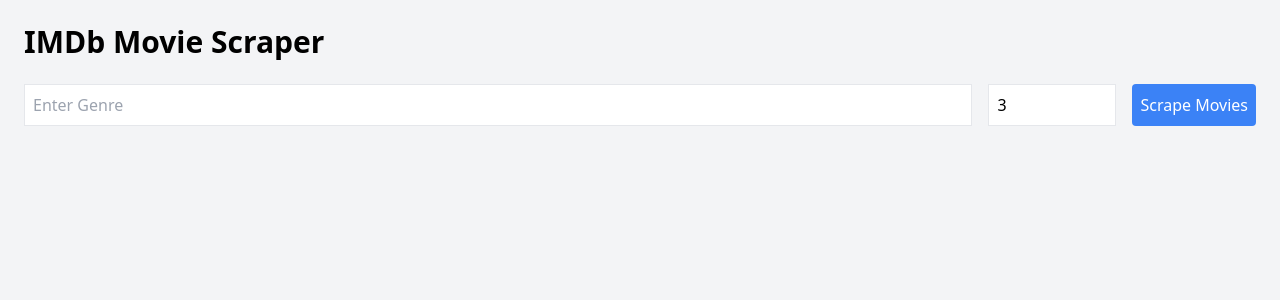
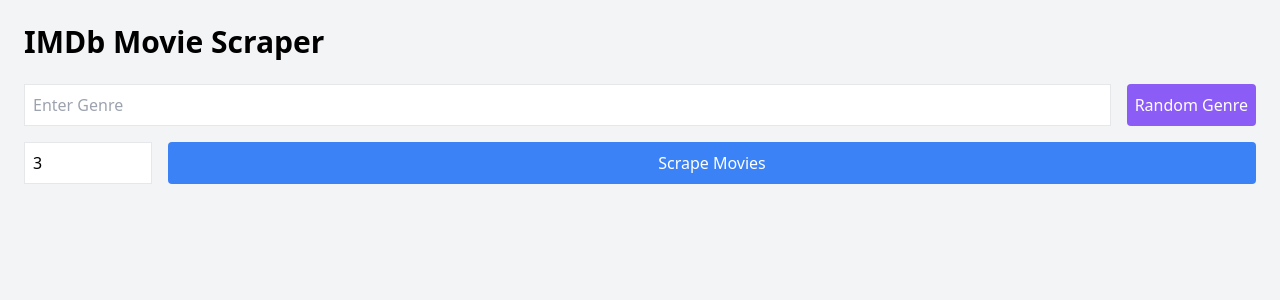
Before and after one commit to MitchellAnt/Scraper, a Django app: page / in a window 1280 px wide. Shown: the top 300 px of the page. Run offline with Django 4.2, Linux system fonts and the light colour scheme.

Commit message:
Added Random genre bonus option

```diff
--- a/backend/movies/templates/movies/scraper.html
+++ b/backend/movies/templates/movies/scraper.html
@@ -5,14 +5,33 @@
     <h1 class="text-3xl font-bold mb-6">IMDb Movie Scraper</h1>
 
     <form id="scrape-form" class="mb-6">
+        <div class="flex flex-col space-y-4">
             <div class="flex space-x-4">
+                <div class="flex-grow">
                     <input
                         type="text"
                         name="genre"
+                        id="genre-input"
                         placeholder="Enter Genre"
-                class="border p-2 flex-grow"
+                        class="border p-2 w-full"
                         required
+                        list="genre-list"
                     >
+                    <datalist id="genre-list">
+                        {% for genre in genres %}
+                            <option value="{{ genre|title }}">
+                        {% endfor %}
+                    </datalist>
+                </div>
+                <button
+                    type="button"
+                    id="random-genre"
+                    class="bg-purple-500 text-white p-2 rounded hover:bg-purple-600 min-w-[120px]"
+                >
+                    Random Genre
+                </button>
+            </div>
+            <div class="flex space-x-4">
                 <input
                     type="number"
                     name="max_pages"
@@ -24,10 +43,11 @@
                 >
                 <button
                     type="submit"
-                class="bg-blue-500 text-white p-2 rounded hover:bg-blue-600"
+                    class="bg-blue-500 text-white p-2 rounded hover:bg-blue-600 flex-grow"
                 >
                     Scrape Movies
                 </button>
+            </div>
         </div>
     </form>
 
@@ -64,6 +84,25 @@
     }
     return response.json();
 }
+
+async function getRandomGenre() {
+    const response = await fetch('/api/movies/random-genre/');
+    if (!response.ok) {
+        throw new Error('Failed to get random genre');
+    }
+    const data = await response.json();
+    return data.genre;
+}
+
+document.getElementById('random-genre').addEventListener('click', async () => {
+    try {
+        const genre = await getRandomGenre();
+        document.getElementById('genre-input').value = genre;
+    } catch (error) {
+        document.getElementById('error').textContent = error.message;
+        document.getElementById('error').classList.remove('hidden');
+    }
+});
 
 function updatePaginationUI() {
     const paginationEl = document.getElementById('pagination');
@@ -105,6 +144,7 @@
     });
 }
 
+// Previous page handler
 document.getElementById('prev-page').addEventListener('click', async () => {
     if (currentPage > 1) {
         currentPage--;
@@ -119,6 +159,7 @@
     }
 });
 
+// Next page handler
 document.getElementById('next-page').addEventListener('click', async () => {
     if (currentPage < totalPages) {
         currentPage++;
@@ -133,10 +174,11 @@
     }
 });
 
+// Form submit handler
 document.getElementById('scrape-form').addEventListener('submit', async function(e) {
     e.preventDefault();
     const form = e.target;
-    const genre = form.genre.value;
+    const genre = form.genre.value.toLowerCase();
     const maxPages = form.max_pages.value;
     currentGenre = genre;
     currentPage = 1;
--- a/backend/movies/urls.py
+++ b/backend/movies/urls.py
@@ -5,4 +5,5 @@
     path('', views.movie_scraper_view, name='scraper'),
     path('api/movies/scrape/', views.scrape_movies, name='scrape_movies'),
     path('api/movies/', views.movie_list_view, name='movie_list'),
+    path('api/movies/random-genre/', views.random_genre, name='random_genre'),
 ]
--- a/backend/movies/views.py
+++ b/backend/movies/views.py
@@ -6,6 +6,14 @@
 from .models import Movie
 from .imdb_scraper import scrape_movies_by_genre
 from django.utils import timezone
+import random
+
+# List of popular movie genres
+POPULAR_GENRES = [
+    'action', 'comedy', 'drama', 'horror', 'thriller',
+    'romance', 'sci-fi', 'adventure', 'animation', 'fantasy',
+    'crime', 'mystery', 'documentary', 'family', 'western'
+]
 
 class MoviePagination(PageNumberPagination):
     page_size = 10
@@ -13,7 +21,17 @@
     max_page_size = 50
 
 def movie_scraper_view(request):
-    return render(request, 'movies/scraper.html')
+    return render(request, 'movies/scraper.html', {
+        'genres': POPULAR_GENRES
+    })
+
+@api_view(['GET'])
+def random_genre(request):
+    genre = random.choice(POPULAR_GENRES)
+    return Response({
+        'status': 'success',
+        'genre': genre
+    })
 
 @api_view(['POST'])
 def scrape_movies(request):
@@ -84,5 +102,6 @@
         'count': movies.count(),
         'results': movie_data,
         'current_page': request.GET.get('page', 1),
-        'total_pages': (movies.count() + paginator.page_size - 1) // paginator.page_size
+        'total_pages': (movies.count() + paginator.page_size - 1) // paginator.page_size,
+        'genre': genre
     })
```
Also changed, not shown: 2 other files. Lines whose indentation alone changed are shown as unchanged.
